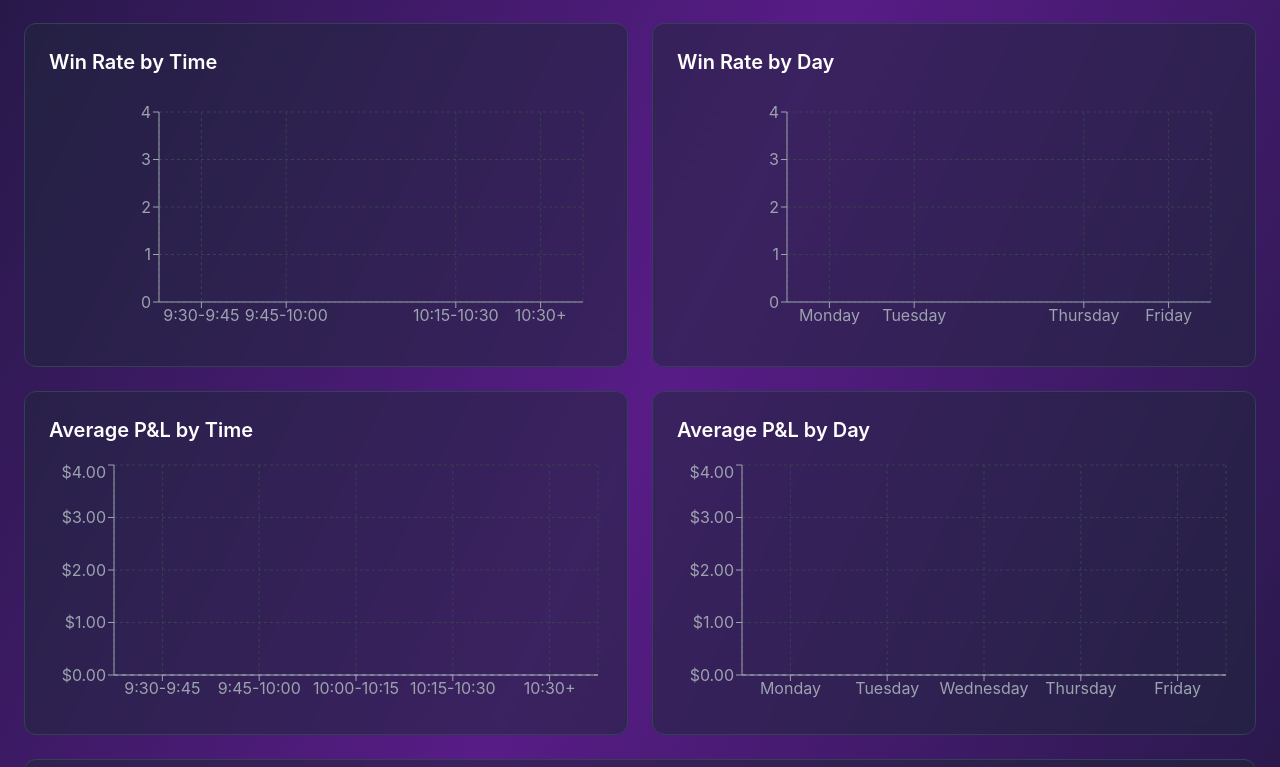
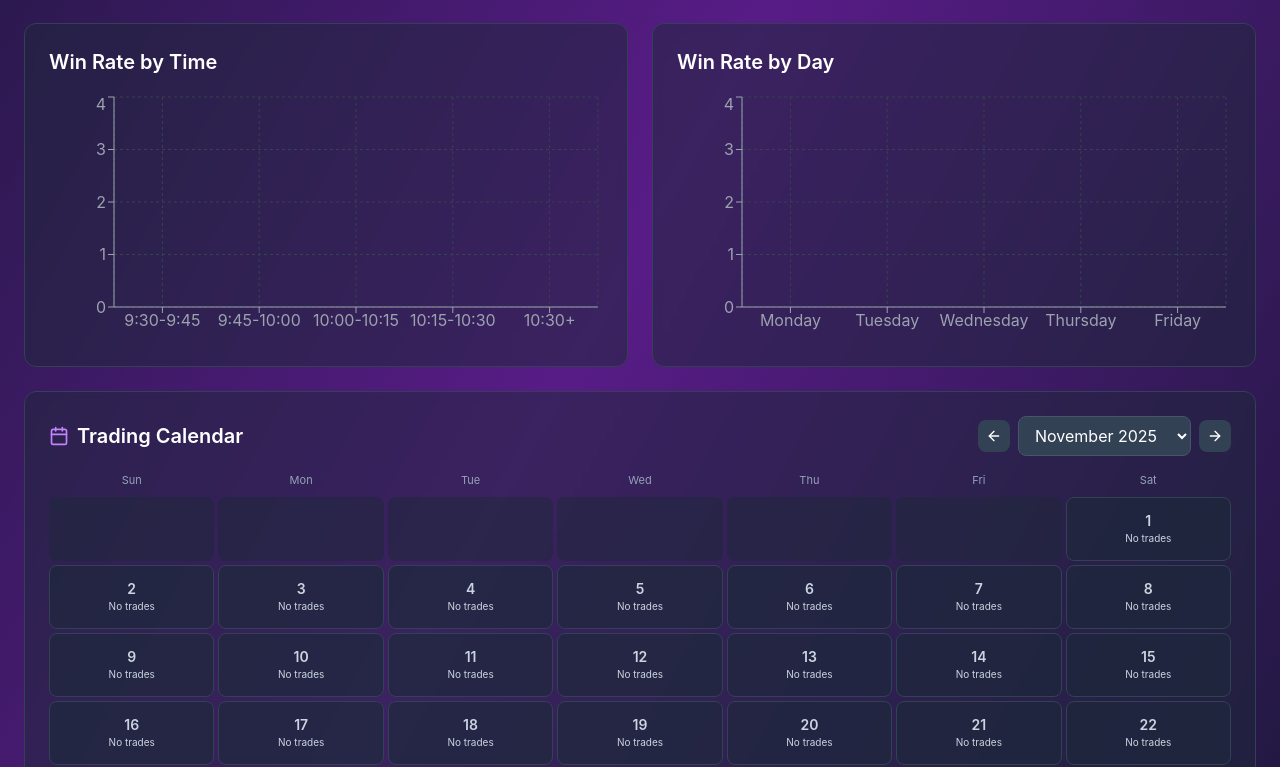
Before and after one commit to Sanchezter88/TradingJournal, a React (Create React App) app: page / in a window 1280 px wide. Shown: the part 913-1680 px from the top of the page. Built offline with nearby package versions, Linux system fonts and the light colour scheme.

Commit message:
Revert recent trading journal updates

```diff
--- a/src/App.js
+++ b/src/App.js
@@ -10,8 +10,7 @@ import {
   AreaChart,
   Area,
   Cell,
-  ReferenceLine,
-  DefaultTooltipContent
+  ReferenceLine
 } from 'recharts';
 import {
   Calendar,
@@ -36,50 +35,6 @@ const currencyFormatter = new Intl.NumberFormat('en-US', {
   currency: 'USD',
   maximumFractionDigits: 2
 });
-
-const getPnLColor = (value) => (value >= 0 ? '#22c55e' : '#f87171');
-
-const createPnLTooltipFormatter = (label) => (value) => {
-  const numeric = Number(value) || 0;
-  return [
-    <span style={{ color: getPnLColor(numeric), fontWeight: 600 }}>
-      {currencyFormatter.format(numeric)}
-    </span>,
-    label
-  ];
-};
-
-const NetPnLTooltip = (props) => {
-  const { active, payload } = props;
-  if (!active || !payload || payload.length === 0) return null;
-
-  const styledPayload = payload.map((entry) => {
-    const value = Number(entry.value) || 0;
-    return {
-      ...entry,
-      name: (
-        <span style={{ color: getPnLColor(value), fontWeight: 600 }}>
-          {entry.name}
-        </span>
-      ),
-      value: currencyFormatter.format(value)
-    };
-  });
-
-  return (
-    <DefaultTooltipContent
-      {...props}
-      payload={styledPayload}
-      wrapperStyle={{
-        backgroundColor: '#0f172a',
-        border: '1px solid #475569',
-        borderRadius: '0.5rem'
-      }}
-      labelStyle={{ color: '#cbd5f5' }}
-      itemStyle={{ color: '#e2e8f0' }}
-    />
-  );
-};
 
 const startOfDay = (date) => new Date(date.getFullYear(), date.getMonth(), date.getDate());
 
@@ -746,15 +701,10 @@ function App() {
       const rangeTrades = filteredTrades.filter((trade) => getTimeRange(trade.time) === range);
       const wins = rangeTrades.filter((trade) => trade.result === 'win').length;
       const total = rangeTrades.length;
-      const avgPnL =
-        total > 0
-          ? rangeTrades.reduce((sum, trade) => sum + (trade.profitLoss || 0), 0) / total
-          : 0;
       return {
         range,
         winRate: total > 0 ? parseFloat(((wins / total) * 100).toFixed(1)) : 0,
-        trades: total,
-        avgPnL
+        trades: total
       };
     });
   }, [filteredTrades]);
@@ -765,15 +715,10 @@ function App() {
       const dayTrades = filteredTrades.filter((trade) => getDayOfWeek(trade.date) === day);
       const wins = dayTrades.filter((trade) => trade.result === 'win').length;
       const total = dayTrades.length;
-      const avgPnL =
-        total > 0
-          ? dayTrades.reduce((sum, trade) => sum + (trade.profitLoss || 0), 0) / total
-          : 0;
       return {
         day,
         winRate: total > 0 ? parseFloat(((wins / total) * 100).toFixed(1)) : 0,
-        trades: total,
-        avgPnL
+        trades: total
       };
     });
   }, [filteredTrades]);
@@ -1357,11 +1302,14 @@ function App() {
                 <CartesianGrid strokeDasharray="3 3" stroke="#374151" />
                 <XAxis dataKey="label" stroke="#9ca3af" />
                 <YAxis stroke="#9ca3af" tickFormatter={(value) => currencyFormatter.format(value)} />
-                <Tooltip content={<NetPnLTooltip title="Daily P&L" />} />
+                <Tooltip
+                  contentStyle={{ backgroundColor: '#0f172a', border: '1px solid #475569' }}
+                  formatter={(value) => [currencyFormatter.format(value), 'Daily P&L']}
+                />
                 <ReferenceLine y={0} stroke="#94a3b8" strokeDasharray="4 4" />
                 <Bar dataKey="pnl" radius={[4, 4, 0, 0]}>
                   {dailyPnLData.map((entry) => (
-                    <Cell key={entry.date} fill={getPnLColor(entry.pnl)} />
+                    <Cell key={entry.date} fill={entry.pnl >= 0 ? '#22c55e' : '#f87171'} />
                   ))}
                 </Bar>
               </BarChart>
@@ -1373,7 +1321,7 @@ function App() {
           <div className="bg-slate-800/50 backdrop-blur-sm rounded-xl p-6 border border-slate-700">
             <h3 className="text-xl font-semibold mb-4">Win Rate by Time</h3>
             <ResponsiveContainer width="100%" height={250}>
-              <BarChart data={timeRangeData} margin={{ left: 50, right: 20, top: 20, bottom: 10 }}>
+              <BarChart data={timeRangeData}>
                 <CartesianGrid strokeDasharray="3 3" stroke="#374151" />
                 <XAxis dataKey="range" stroke="#9ca3af" />
                 <YAxis stroke="#9ca3af" />
@@ -1389,7 +1337,7 @@ function App() {
           <div className="bg-slate-800/50 backdrop-blur-sm rounded-xl p-6 border border-slate-700">
             <h3 className="text-xl font-semibold mb-4">Win Rate by Day</h3>
             <ResponsiveContainer width="100%" height={250}>
-              <BarChart data={dayData} margin={{ left: 50, right: 20, top: 20, bottom: 10 }}>
+              <BarChart data={dayData}>
                 <CartesianGrid strokeDasharray="3 3" stroke="#374151" />
                 <XAxis dataKey="day" stroke="#9ca3af" />
                 <YAxis stroke="#9ca3af" />
@@ -1398,42 +1346,6 @@ function App() {
                   formatter={(value) => [`${value}%`, 'Win Rate']}
                 />
                 <Bar dataKey="winRate" fill="#06b6d4" radius={[8, 8, 0, 0]} />
-              </BarChart>
-            </ResponsiveContainer>
-          </div>
-        </div>
-
-        <div className="grid grid-cols-1 lg:grid-cols-2 gap-6 mb-6">
-          <div className="bg-slate-800/50 backdrop-blur-sm rounded-xl p-6 border border-slate-700">
-            <h3 className="text-xl font-semibold mb-4">Average P&L by Time</h3>
-            <ResponsiveContainer width="100%" height={250}>
-              <BarChart data={timeRangeData}>
-                <CartesianGrid strokeDasharray="3 3" stroke="#374151" />
-                <XAxis dataKey="range" stroke="#9ca3af" />
-                <YAxis stroke="#9ca3af" tickFormatter={(value) => currencyFormatter.format(value)} />
-                <Tooltip
-                  contentStyle={{ backgroundColor: '#0f172a', border: '1px solid #475569' }}
-                  formatter={createPnLTooltipFormatter('Average P&L')}
-                />
-                <ReferenceLine y={0} stroke="#94a3b8" strokeDasharray="4 4" />
-                <Bar dataKey="avgPnL" fill="#f97316" radius={[8, 8, 0, 0]} />
-              </BarChart>
-            </ResponsiveContainer>
-          </div>
-
-          <div className="bg-slate-800/50 backdrop-blur-sm rounded-xl p-6 border border-slate-700">
-            <h3 className="text-xl font-semibold mb-4">Average P&L by Day</h3>
-            <ResponsiveContainer width="100%" height={250}>
-              <BarChart data={dayData}>
-                <CartesianGrid strokeDasharray="3 3" stroke="#374151" />
-                <XAxis dataKey="day" stroke="#9ca3af" />
-                <YAxis stroke="#9ca3af" tickFormatter={(value) => currencyFormatter.format(value)} />
-                <Tooltip
-                  contentStyle={{ backgroundColor: '#0f172a', border: '1px solid #475569' }}
-                  formatter={createPnLTooltipFormatter('Average P&L')}
-                />
-                <ReferenceLine y={0} stroke="#94a3b8" strokeDasharray="4 4" />
-                <Bar dataKey="avgPnL" fill="#34d399" radius={[8, 8, 0, 0]} />
               </BarChart>
             </ResponsiveContainer>
           </div>
```
